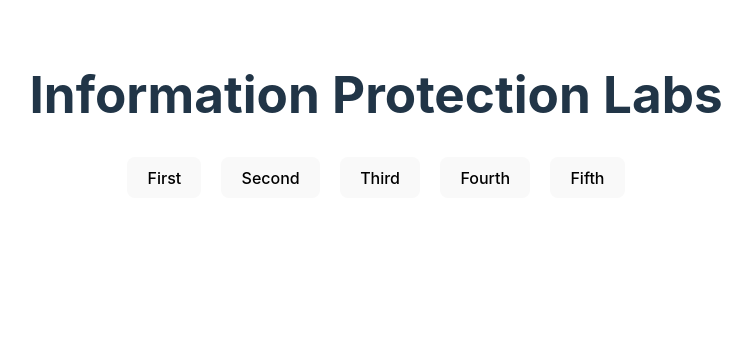
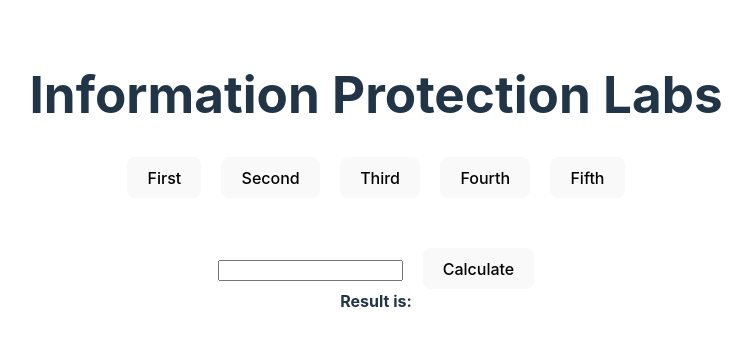
Before and after one commit to thehand13/information-protection, a React (Vite) app: page /second in a window 1280 px wide. Shown: the top 346 px of the page, without its empty margins (264-1016 px from the left). Built offline with nearby package versions, Linux system fonts and the light colour scheme; the HTML template or start-up script is replaced by a standard one.

Commit message:
Second is ready

```diff
--- a/src/components/labs/second/Second.tsx
+++ b/src/components/labs/second/Second.tsx
@@ -1,5 +1,37 @@
+import { FormEvent, useState } from "react";
+import styles from "../Labs.module.css";
+
 const Second = () => {
-  return <></>;
+  const [resultState, setResult] = useState("");
+  const [inputState, setInputState] = useState("");
+
+  const onChangeHandler = (event: React.ChangeEvent<HTMLInputElement>) => {
+    setInputState(event.target.value);
+  };
+
+  const onSubmitHandler = (event: FormEvent) => {
+    event.preventDefault();
+    const resultArray = [];
+    for (let i = 0; i < inputState.length; i++) {
+      let letter = inputState.charCodeAt(i).toString();
+      while (letter.length < 4) {
+        letter = "0" + letter;
+      }
+      resultArray.push(letter);
+    }
+    setResult(resultArray.join(" "));
+  };
+  return (
+    <section className={styles.lab}>
+      <form onSubmit={onSubmitHandler}>
+        <input type="text" onChange={onChangeHandler} value={inputState} />
+        <button className={styles.calculate}>Calculate</button>
+      </form>
+      <div>
+        <b>Result is:</b> {resultState}
+      </div>
+    </section>
+  );
 };
 
 export default Second;
```
